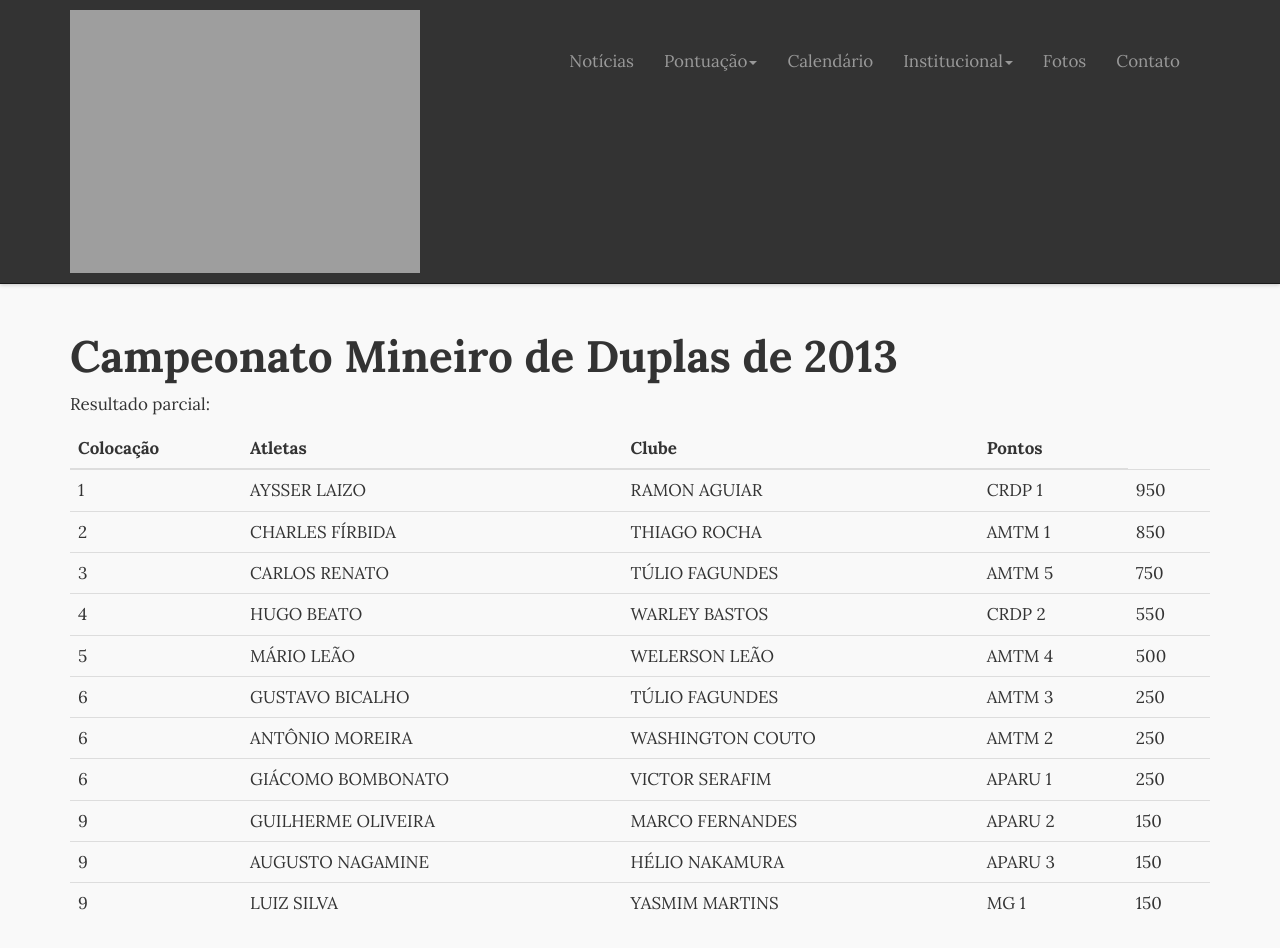
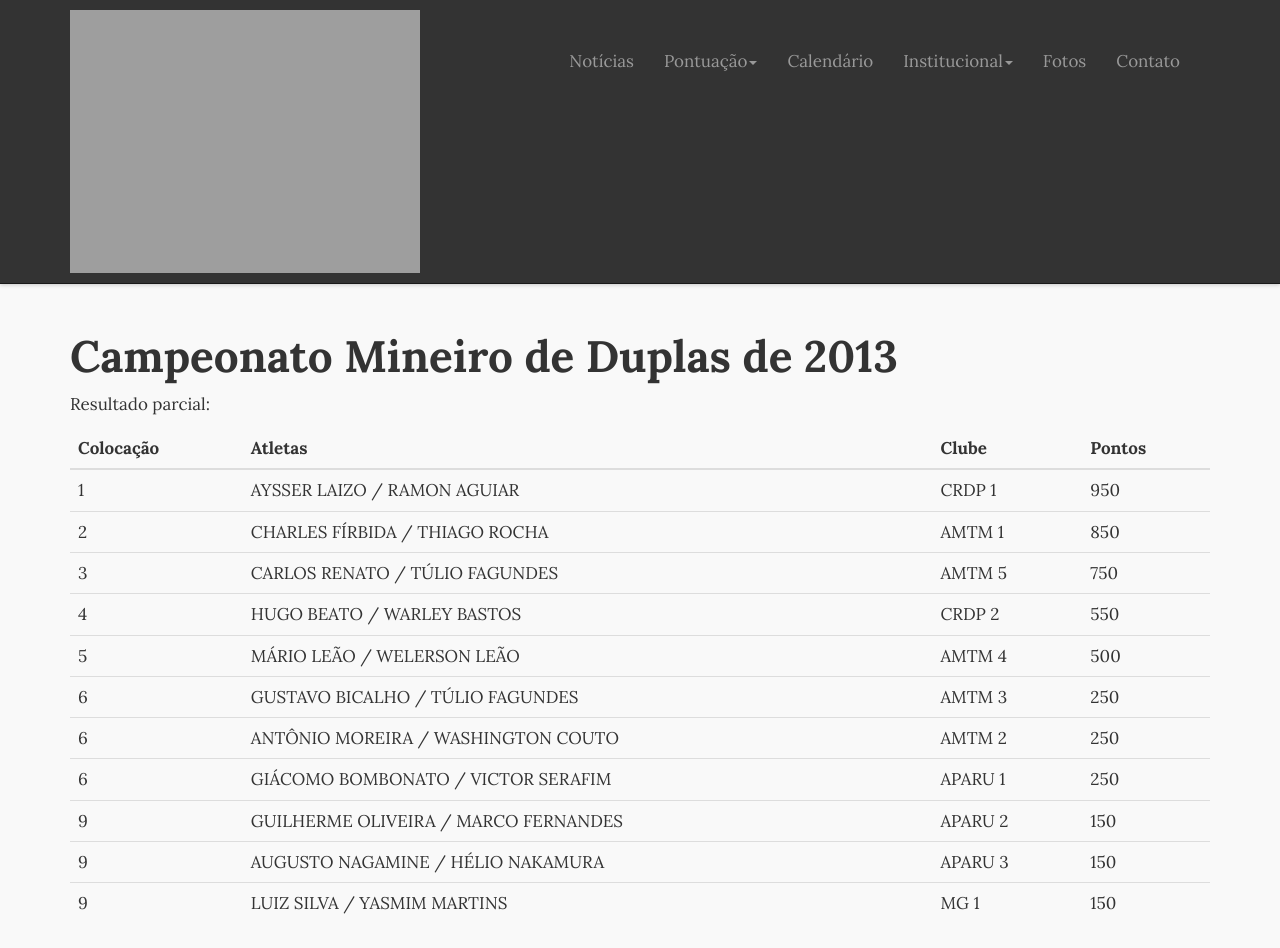
Before and after one commit to thiagokimo/fmtm, a Jekyll site: the page built from cmtm-duplas.html, in a window 1280 px wide. Built offline with Jekyll 4.4.1, drawn with Linux system fonts in a browser that asks for light colours; Markdown is read by kramdown in place of the engine named in the settings; part of the change alters nothing that is shown.

```diff
--- a/cmtm-duplas.html
+++ b/cmtm-duplas.html
@@ -11,16 +11,16 @@ title: Campeonato Mineiro de Duplas
     <th>Colocação</th><th>Atletas</th><th>Clube</th><th>Pontos</th>
   </thead>
   <tbody>
-    <tr><td>1</td><td>AYSSER LAIZO</td><td>RAMON AGUIAR</td><td>CRDP 1</td><td>950</td></tr>
-<tr><td>2</td><td>CHARLES FÍRBIDA</td><td>THIAGO ROCHA</td><td>AMTM 1</td><td>850</td></tr>
-<tr><td>3</td><td>CARLOS RENATO</td><td>TÚLIO FAGUNDES</td><td>AMTM 5</td><td>750</td></tr>
-<tr><td>4</td><td>HUGO BEATO</td><td>WARLEY BASTOS</td><td>CRDP 2</td><td>550</td></tr>
-<tr><td>5</td><td>MÁRIO LEÃO</td><td>WELERSON LEÃO</td><td>AMTM 4</td><td>500</td></tr>
-<tr><td>6</td><td>GUSTAVO BICALHO</td><td>TÚLIO FAGUNDES</td><td>AMTM 3</td><td>250</td></tr>
-<tr><td>6</td><td>ANTÔNIO MOREIRA</td><td>WASHINGTON COUTO</td><td>AMTM 2</td><td>250</td></tr>
-<tr><td>6</td><td>GIÁCOMO BOMBONATO</td><td>VICTOR SERAFIM</td><td>APARU 1</td><td>250</td></tr>
-<tr><td>9</td><td>GUILHERME OLIVEIRA</td><td>MARCO FERNANDES</td><td>APARU 2</td><td>150</td></tr>
-<tr><td>9</td><td>AUGUSTO NAGAMINE</td><td>HÉLIO NAKAMURA</td><td>APARU 3</td><td>150</td></tr>
-<tr><td>9</td><td>LUIZ SILVA</td><td>YASMIM MARTINS</td><td>MG 1</td><td>150</td></tr>
+    <tr><td>1</td><td>AYSSER LAIZO / RAMON AGUIAR</td><td>CRDP 1</td><td>950</td></tr>
+<tr><td>2</td><td>CHARLES FÍRBIDA / THIAGO ROCHA</td><td>AMTM 1</td><td>850</td></tr>
+<tr><td>3</td><td>CARLOS RENATO / TÚLIO FAGUNDES</td><td>AMTM 5</td><td>750</td></tr>
+<tr><td>4</td><td>HUGO BEATO / WARLEY BASTOS</td><td>CRDP 2</td><td>550</td></tr>
+<tr><td>5</td><td>MÁRIO LEÃO / WELERSON LEÃO</td><td>AMTM 4</td><td>500</td></tr>
+<tr><td>6</td><td>GUSTAVO BICALHO / TÚLIO FAGUNDES</td><td>AMTM 3</td><td>250</td></tr>
+<tr><td>6</td><td>ANTÔNIO MOREIRA / WASHINGTON COUTO</td><td>AMTM 2</td><td>250</td></tr>
+<tr><td>6</td><td>GIÁCOMO BOMBONATO / VICTOR SERAFIM</td><td>APARU 1</td><td>250</td></tr>
+<tr><td>9</td><td>GUILHERME OLIVEIRA / MARCO FERNANDES</td><td>APARU 2</td><td>150</td></tr>
+<tr><td>9</td><td>AUGUSTO NAGAMINE / HÉLIO NAKAMURA</td><td>APARU 3</td><td>150</td></tr>
+<tr><td>9</td><td>LUIZ SILVA / YASMIM MARTINS</td><td>MG 1</td><td>150</td></tr>
   </tbody>
 </table>
```
